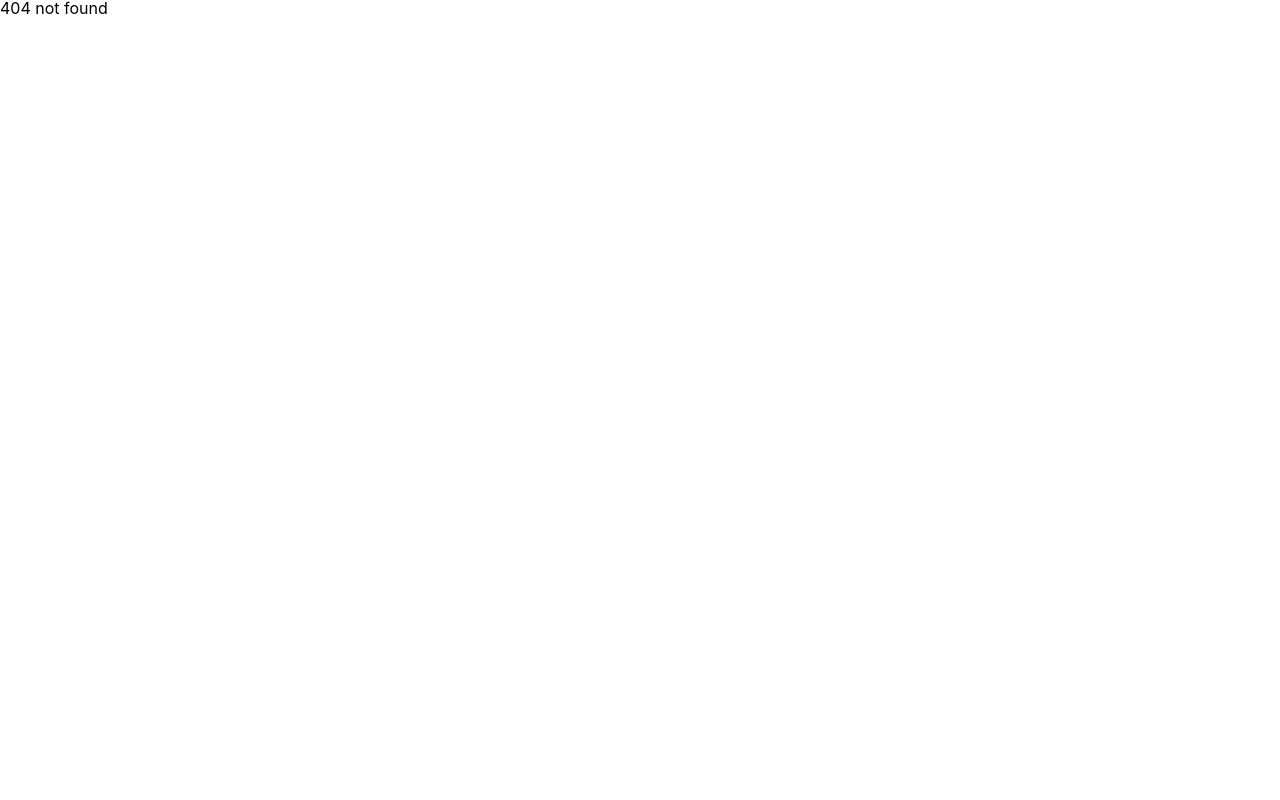
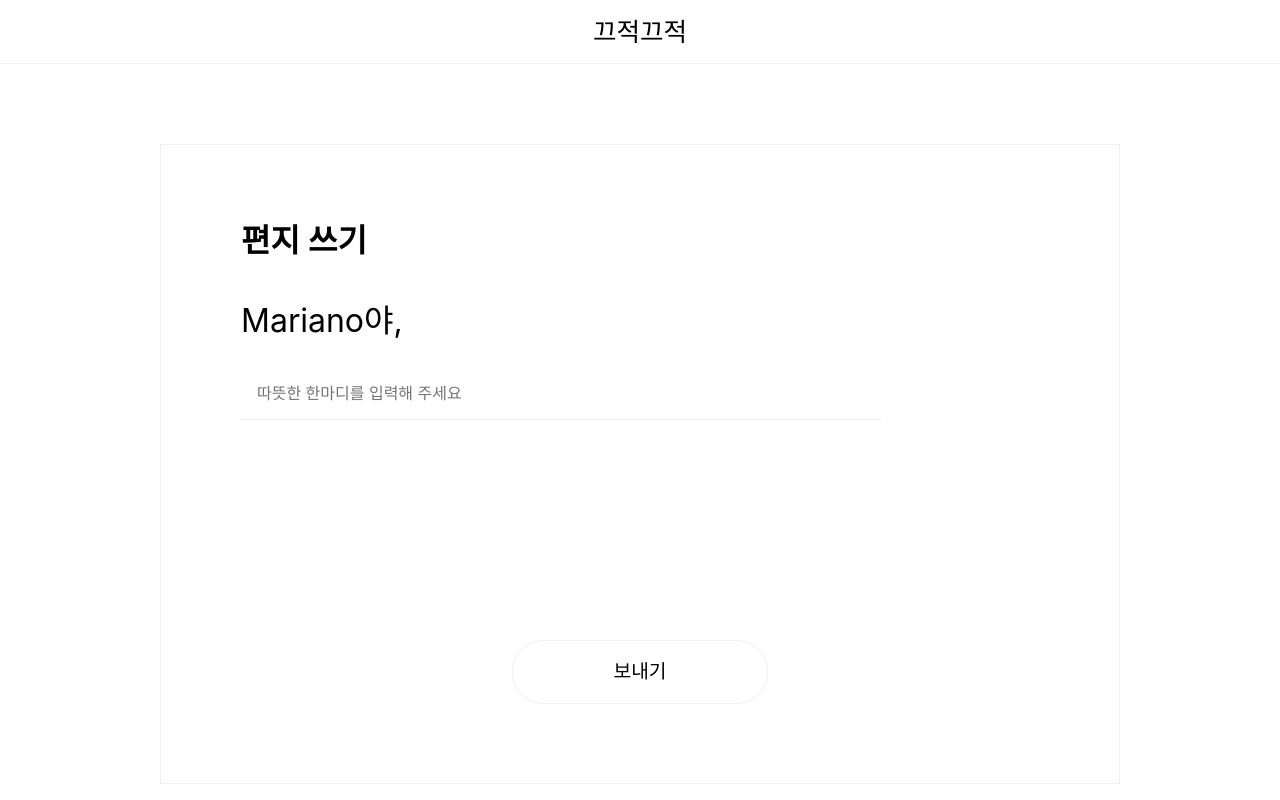
Before and after one commit to KyubumJang/rwrw-web, a React (Create React App) app: page /letter in a window 1280 px wide. Before the commit this address had no page. Built offline with nearby package versions, Linux system fonts and the light colour scheme.

Commit message:
feat: Letter(post) 구현 및 Button custom화 작업 중

```diff
--- a/package.json
+++ b/package.json
@@ -39,6 +39,7 @@
     ]
   },
   "devDependencies": {
+    "@types/faker": "^5.1.6",
     "@types/jest": "^26.0.15",
     "@types/node": "^12.0.0",
     "@types/react": "^16.9.53",
@@ -51,6 +52,7 @@
     "eslint-config-prettier": "^7.1.0",
     "eslint-plugin-prettier": "^3.3.1",
     "eslint-plugin-react": "^7.22.0",
+    "faker": "^5.3.1",
     "prettier": "^2.2.1",
     "typescript": "^4.0.3"
   }
--- a/src/App.tsx
+++ b/src/App.tsx
@@ -4,6 +4,7 @@ import styled, { ThemeProvider } from 'styled-components';
 import Router from './Router';
 import GlobalStyle from './styles/GlobalStyle';
 import { theme } from './styles/theme';
+import Header from '../src/components/Header/Header';
 
 const Wrapper = styled.div``;
 
@@ -13,6 +14,7 @@ const App: React.FC = () => {
       <ThemeProvider theme={theme}>
         <GlobalStyle />
         <BrowserRouter>
+          <Header />
           <Router />
         </BrowserRouter>
       </ThemeProvider>
--- a/src/Router.tsx
+++ b/src/Router.tsx
@@ -1,11 +1,13 @@
 import React from 'react';
 import { Route, Switch } from 'react-router-dom';
 import Home from './pages/Home';
+import Letter from './pages/Letter';
 
 const Router: React.FC = () => {
   return (
     <Switch>
       <Route exact path="/" component={Home} />
+      <Route exact path="/letter" component={Letter} />
       <Route path="/">404 not found</Route>
     </Switch>
   );
--- /dev/null
+++ b/src/components/Header/Header.tsx
@@ -0,0 +1,27 @@
+import React from 'react';
+import styled from 'styled-components';
+
+const Header: React.FC = () => {
+  return (
+    <Wrapper>
+      <Logo>끄적끄적</Logo>
+    </Wrapper>
+  );
+};
+
+export default Header;
+
+const Wrapper = styled.div`
+  display: flex;
+  align-items: center;
+  justify-content: center;
+  width: 100%;
+  height: 4rem;
+  border-bottom: 1px solid #efefef;
+`;
+
+const Logo = styled.div`
+  font-size: 1.6rem;
+  font-weight: 500;
+  color: #000000;
+`;
--- /dev/null
+++ b/src/hooks/useInput.ts
@@ -0,0 +1,15 @@
+import { useState, useCallback, ChangeEvent } from 'react';
+
+type onChangeType = (e: ChangeEvent<HTMLInputElement>) => void;
+
+const useInput = (initValue = '') => {
+  const [value, setValue] = useState(initValue);
+
+  const handler = useCallback((e) => {
+    setValue(e.target.value);
+  }, []);
+
+  return [value, handler, setValue] as [string, onChangeType, typeof setValue];
+};
+
+export default useInput;
--- /dev/null
+++ b/src/pages/Letter.tsx
@@ -0,0 +1,84 @@
+import React from 'react';
+import styled from 'styled-components';
+import useInput from '../hooks/useInput';
+import faker from 'faker';
+
+const Letter: React.FC = () => {
+  const [letter, handleLetter] = useInput('');
+  const handleSubmit = async () => {
+    // 입력한 편지 제출 로직
+  };
+  return (
+    <Wrapper>
+      <LetterWrapper>
+        <LetterTitle>편지 쓰기</LetterTitle>
+        <LetterTo>{faker.name.firstName()}야,</LetterTo>
+        <LetterInput
+          placeholder="따뜻한 한마디를 입력해 주세요"
+          onChange={handleLetter}
+          value={letter}
+        ></LetterInput>
+        {/* <div>오늘의 날씨</div> */}
+      </LetterWrapper>
+      <LetterSubmitBtn onClick={handleSubmit}>보내기</LetterSubmitBtn>
+    </Wrapper>
+  );
+};
+
+export default Letter;
+
+const Wrapper = styled.div`
+  position: relative;
+  display: flex;
+  align-items: center;
+  justify-content: center;
+  margin-top: 5rem;
+  font-size: 2rem;
+`;
+
+const LetterWrapper = styled.div`
+  display: flex;
+  flex-direction: column;
+  width: 60rem;
+  height: 80vh;
+  border: 0.1rem solid #efefef;
+  padding: 5rem;
+`;
+
+const LetterTitle = styled.div`
+  font-size: 2rem;
+  font-weight: 600;
+`;
+
+const LetterTo = styled.div`
+  margin-top: 3rem;
+  /* margin-bottom: 1rem; */
+`;
+
+const LetterInput = styled.input`
+  margin-top: 2rem;
+  outline: none;
+  width: 40rem;
+  padding: 1rem;
+  border: 0px;
+  border-bottom: 1px solid #efefef;
+  font-size: 1rem;
+`;
+
+const LetterSubmitBtn = styled.div`
+  position: absolute;
+  bottom: 5rem;
+  display: flex;
+  align-items: center;
+  justify-content: center;
+  cursor: pointer;
+  border: 1px solid #efefef;
+  font-size: 1.2rem;
+  border-radius: 3rem;
+  width: 16rem;
+  height: 4rem;
+  &:hover {
+    background-color: ${({ theme }) => theme.colors.lightGrey};
+    border: 1px solid #ffffff;
+  }
+`;
--- a/src/styles/GlobalStyle.ts
+++ b/src/styles/GlobalStyle.ts
@@ -8,6 +8,8 @@ const GlobalStyle: GlobalStyleComponent<{}, DefaultTheme> = createGlobalStyle`
     padding: 0;
     font-family: -apple-system, BlinkMacSystemFont, Segoe UI, Roboto, Oxygen,
     Ubuntu, Cantarell, Fira Sans, Droid Sans, Helvetica Neue, sans-serif;
+    font-size: 10px;
+    box-sizing: border-box;
   }
 
   a {
--- a/src/styles/theme.ts
+++ b/src/styles/theme.ts
@@ -58,6 +58,7 @@ const colors = {
 
   alert: '#e02020',
 
+  black: '#000000',
   white: '#ffffff',
   transparent: 'transparent',
 };
```
Also changed, not shown: src/components/Button/Button.tsx (added, +46 -0 lines), 1 other file (tests, documents, lock files or other folders).
